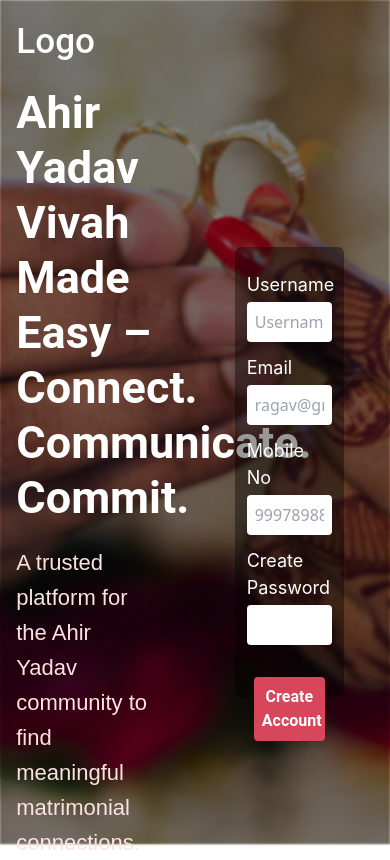
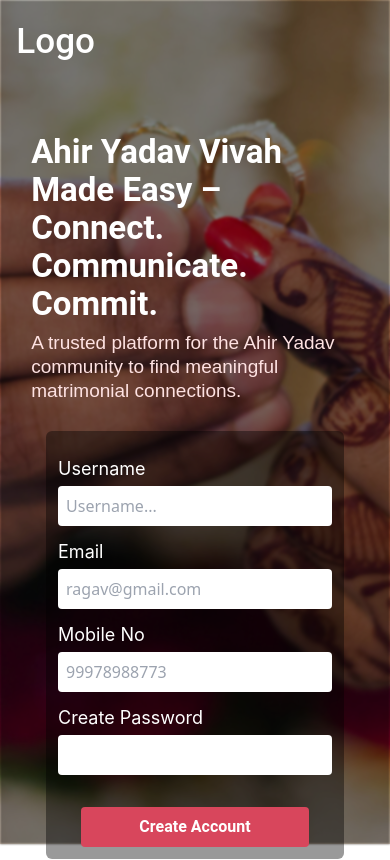
Before and after one commit to 9R9A2V6I/Ahir-Matrimonial, a React (Vite) app: page /login in a window 390 px wide. Built offline with nearby package versions, Linux system fonts and the light colour scheme.

Commit message:
Login-page

```diff
--- a/src/routes/Login.tsx
+++ b/src/routes/Login.tsx
@@ -33,7 +33,7 @@ function Login() {
         message: 'Account created successfully!',
         data: res.data
       });
-      // Reset form after successful submission
+
       setFormData({
         name: '',
         email: '',
@@ -51,23 +51,23 @@ function Login() {
   };
 
   return (
-    <div className='w-full h-screen flex justify-center items-start'>
+    <div className='w-full h-screen flex justify-center items-start  '>
       <div className='w-full h-screen loginContainer'></div>
       <div className='w-11/12 absolute'>
         <div className='mt-4'>
           <h1 className='font-medium text-[35px] text-white heading'>Logo</h1>
         </div>
-        <div className='w-11/12 flex justify-center items-center mt-4'>
-          <div className='w-6/12'>
-            <h1 className='heading w-11/12 text-[45px] font-semibold text-white leading-[55px]'>
+        <div className='lg:w-11/12 w-full flex justify-center items-center lg:mt-4 mt-16 lg:flex-row flex-col '>
+          <div className='lg:w-6/12 w-11/12'>
+            <h1 className='heading w-full lg:w-11/12 text-[33px] lg:text-[45px] font-semibold text-white leading-[38px] lg:leading-[55px]'>
               Ahir Yadav Vivah Made Easy – Connect. Communicate. Commit.
             </h1>
-            <p className='title w-10/12 text-[22px] font-light text-red-100 leading-[35px] mt-5'>
+            <p className='title w-full lg:w-10/12  text-[19px] lg:text-[22px] font-light text-red-100 leading-[24px] lg:leading-[35px] mt-2 lg:mt-5'>
               A trusted platform for the Ahir Yadav community to find meaningful matrimonial connections.
             </p>
           </div>
-          <div className='w-6/12 flex justify-end items-center'>
-            <form onSubmit={handleSubmit} className='w-8/12 h-[450px] bg-black/40 rounded-md p-3'>
+          <div className='lg:w-6/12 w-full flex justify-end items-center flex-col lg:flex-row lg:mt-0 mt-7'>
+            <form onSubmit={handleSubmit} className='lg:w-8/12 w-10/12 lg:h-[450px] bg-black/40 rounded-md p-3'>
               <div className='mt-3'>
                 <h1 className='title text-[18px] text-white interFamily'>Username</h1>
                 <input
```
